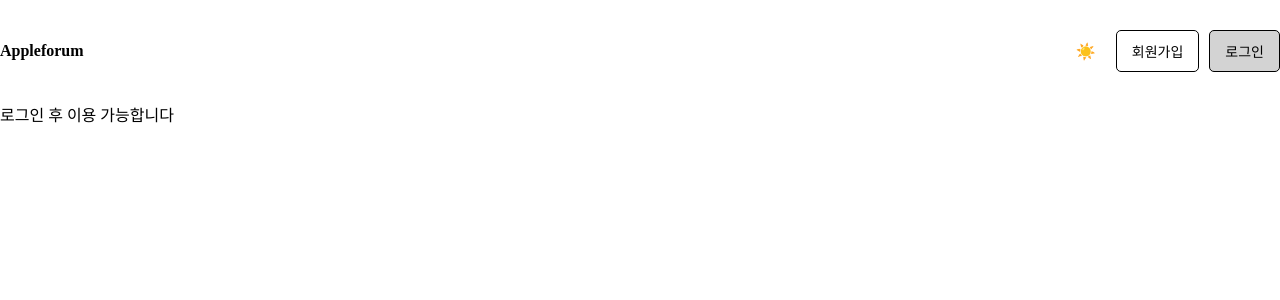
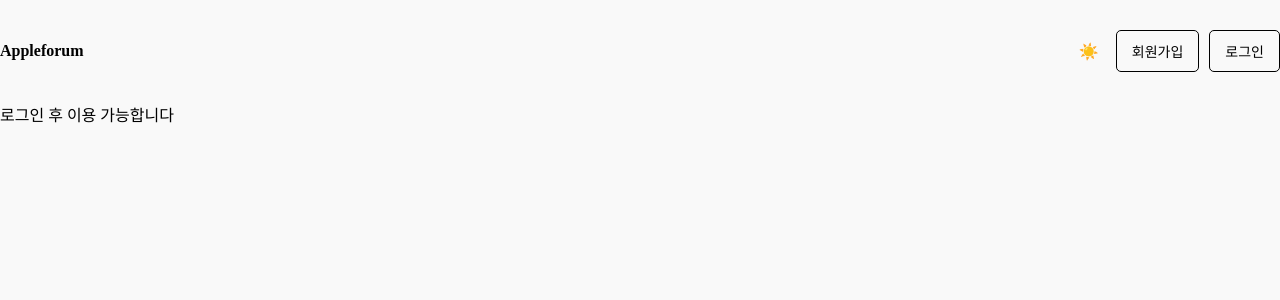
Before and after one commit to LimEunSang/forum, a Next.js app: page /write in a window 1280 px wide. Shown: the top 300 px of the page. Built offline with nearby package versions, Linux system fonts and the light colour scheme; no server answers.

Commit message:
CSS
- background color 변경
- button hover 효과 변경
- 등등

```diff
--- a/app/components/LoginBtn.js
+++ b/app/components/LoginBtn.js
@@ -4,13 +4,13 @@ import { signIn } from "next-auth/react";
 
 export default function LoginBtn() {
   return (
-    <button
+    <span
       className="btn"
       onClick={() => {
         signIn();
       }}
     >
       로그인
-    </button>
+    </span>
   );
 }
--- a/app/globals.css
+++ b/app/globals.css
@@ -8,8 +8,12 @@ body {
   padding: 0;
 }
 
+body {
+  background-color: #f9f9f9;
+}
+
 .darkMode {
-  background-color: black;
+  background-color: #141414;
   color: white;
 }
 
@@ -19,12 +23,22 @@ body {
   padding: 10px 15px;
   border-radius: 5px;
   cursor: pointer;
+  transition: all 0.5s;
 }
 
 .darkMode .btn {
-  background-color: black;
   color: white;
   border: 1px solid white;
+}
+
+.btn:hover {
+  color: white;
+  background-color: black;
+}
+
+.darkMode .btn:hover {
+  color: black;
+  background-color: white;
 }
 
 .iconBtn {
@@ -76,21 +90,18 @@ body {
 }
 
 .darkModeBtn {
-  padding: 10px;
+  padding: 7px;
+  border-radius: 5px;
   margin-right: 10px;
   transition: transform 0.5s;
 }
 
 .darkModeBtn:hover {
-  transform: translateY(-5px);
+  background-color: #e0e0e0;
 }
 
-.writeBtn {
-  transition: transform 0.5s;
-}
-
-.writeBtn:hover {
-  transform: translateY(-5px);
+.darkMode .darkModeBtn:hover {
+  background-color: #2a2a2a;
 }
 
 .userBtn {
@@ -155,20 +166,27 @@ body {
   justify-content: space-between;
   width: calc(25% - 20px);
   aspect-ratio: 5 / 4;
+  background-color: white;
+  box-shadow: 0px 4px 16px 0px rgba(0, 0, 0, 0.04);
   border-radius: 10px;
   overflow: hidden;
   margin-bottom: 20px;
-  box-shadow: 2px 2px 8px gray;
   opacity: 1;
-  transition: opacity 1s, display 1s, transform 0.5s;
+  transition: opacity 1s, display 1s, transform 0.5s, box-shadow 0.5s;
 }
 
 .darkMode .postItem {
   background-color: #202020;
+  box-shadow: 0px 4px 16px 0px rgba(255, 255, 255, 0.1);
 }
 
 .postItem:hover {
   transform: translateY(-6px);
+  box-shadow: 5px 5px 10px rgb(0, 0, 0, 0.04);
+}
+
+.darkMode .postItem:hover {
+  box-shadow: 5px 5px 10px rgb(255, 255, 255, 0.1);
 }
 
 .postItem .contentBox {
```
